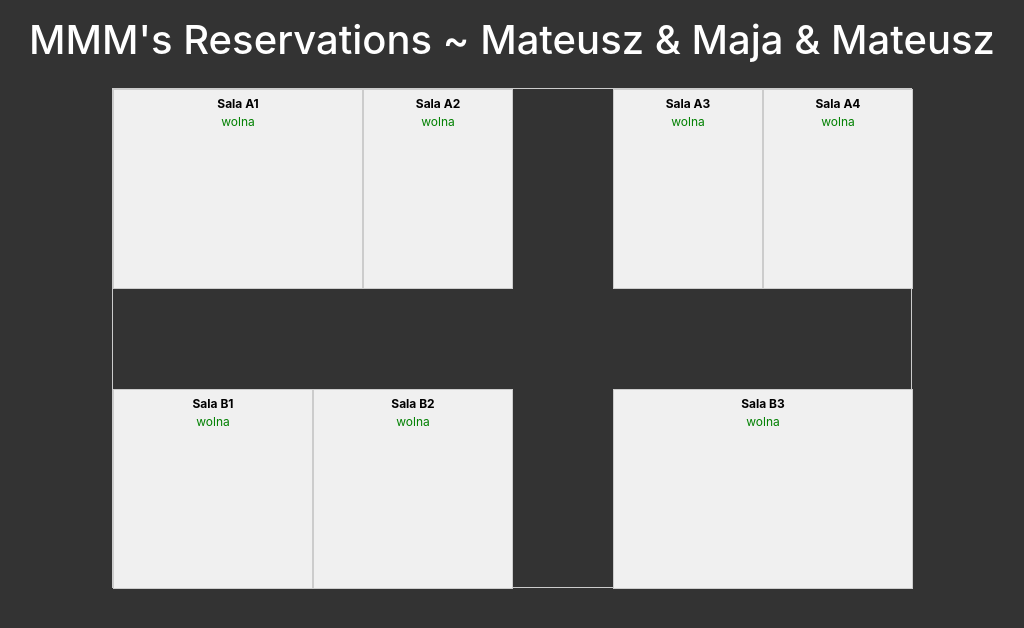
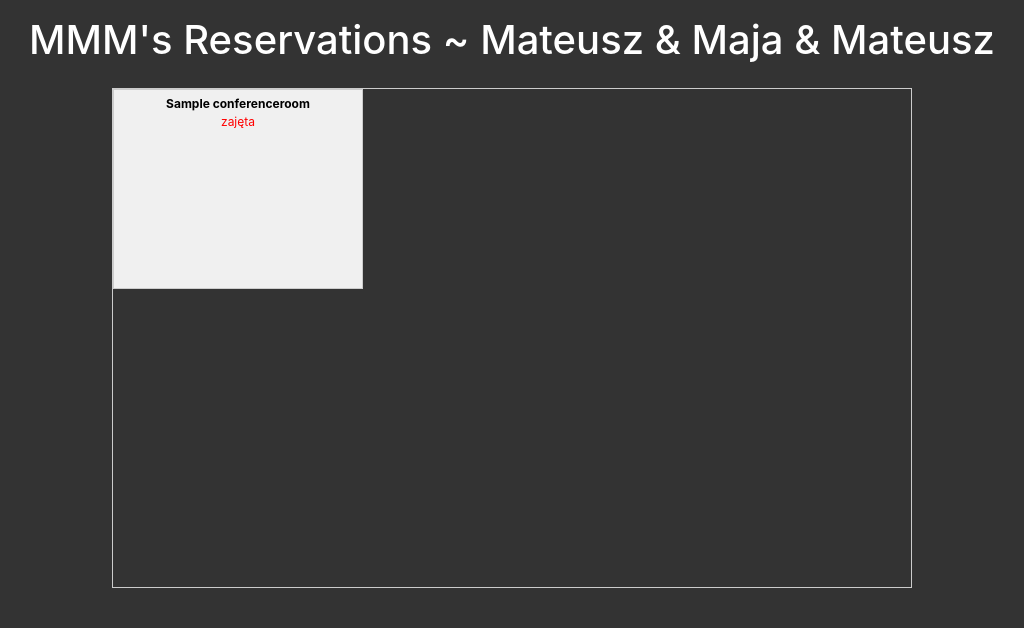
Before and after one commit to matikd13/www-projekt, a Django app: page / in a window 1280 px wide. Shown: the top 628 px of the page, without its empty margins (128-1152 px from the left). Run offline with Django 4.2, Linux system fonts and the light colour scheme; tables that the repository leaves empty hold one stand-in row (values such as "Sample post"); some libraries are stand-ins or nearby versions.

Commit message:
update że mucha nie siada

```diff
--- a/www/conference_rooms/models.py
+++ b/www/conference_rooms/models.py
@@ -5,7 +5,7 @@ from django.utils import timezone
 
 
 class ConferenceRoom(TimeStampedModel):
-    name = models.CharField(max_length=100, default='Name', blank=True)
+    name = models.CharField(max_length=100, default='Name', blank=True, unique=True)
     temperature = models.FloatField(default=0, blank=True)
     humidity = models.FloatField(default=0, blank=True)
     is_occupied = models.BooleanField(default=False, blank=True)
--- a/www/conference_rooms/views.py
+++ b/www/conference_rooms/views.py
@@ -19,9 +19,11 @@ class ReservationViewSet(viewsets.ModelViewSet):
 
 def main_view(request):
     reservations = Reservation.objects.all()
-    grid_range = list(range(48))
     rooms = ConferenceRoom.objects.all()
-    return render(request, 'main.html', {'reservations': reservations, 'grid_range': grid_range, 'rooms': rooms})
+    names = []
+    for room in rooms:
+        names.append(room.name)
+    return render(request, 'main.html', {'reservations': reservations, 'rooms': rooms, 'names': names})
 
 
 def create_reservations(request):
@@ -36,23 +38,24 @@ def create_reservations(request):
 
 
 def room_status(request):
-    rooms = ConferenceRoom.objects.all()
+    rooms = ConferenceRoom.objects.all().order_by('id')
     room_statuses = []
 
-    for room in rooms:
+    for i, room in enumerate(rooms, start=1):
         print(f"Room {room.id} status: {room.status}")  # debug
         room_statuses.append({
-            "room_id": room.id,
+            "room_id_z_bazy": room.id,
+            "room_id": i,
+            "room_name": room.name,
             "status": room.status,
         })
 
     data = json.dumps(room_statuses, indent=4)
-    # return JsonResponse(room_statuses, safe=False)
     return HttpResponse(data, content_type='application/json')
 
 
-def reserve_room(request, room_id):
-    room = get_object_or_404(ConferenceRoom, id=room_id)
+def reserve_room(request, room_name):
+    room = get_object_or_404(ConferenceRoom, name=room_name)
     form = ReservationForm(initial={'conference_room': room})
     form.fields['conference_room'].disabled = True
     if request.method == 'POST':
--- a/www/templates/main.html
+++ b/www/templates/main.html
@@ -43,38 +43,38 @@
             padding: 5px;
         }
 
-        #room5 {
+        #room1 {
             width: 250px;
             height: 200px;
         }
-        #room6 {
+        #room2 {
             left: 250px;
             width: 150px;
             height: 200px;
         }
-        #room7 {
+        #room3 {
             left: 500px;
             width: 150px;
             height: 200px;
         }
-        #room8 {
+        #room4 {
             left: 650px;
             width: 150px;
             height: 200px;
         }
 
-        #room9 {
+        #room5 {
             top: 300px;
             width: 200px;
             height: 200px;
         }
-        #room10 {
+        #room6 {
             top: 300px;
             left: 200px;
             width: 200px;
             height: 200px;
         }
-        #room11 {
+        #room7 {
             top: 300px;
             left: 500px;
             width: 300px;
@@ -92,20 +92,10 @@
         </div>
 
         <div class="floor-plan">
-            <div id="room5" class="room" onclick="location.href='/reserve_room/5';">
-                <b>Sala A1</b> <br><span id="room5-status" class="room-status free">wolna</span></div>
-            <div id="room6" class="room" onclick="location.href='/reserve_room/6';">
-                <b>Sala A2</b> <br><span id="room6-status" class="room-status free">wolna</span></div>
-            <div id="room7" class="room" onclick="location.href='/reserve_room/7';">
-                <b>Sala A3</b> <br><span id="room7-status" class="room-status free">wolna</span></div>
-            <div id="room8" class="room" onclick="location.href='/reserve_room/8';">
-                <b>Sala A4</b> <br><span id="room8-status" class="room-status free">wolna</span></div>
-            <div id="room9" class="room" onclick="location.href='/reserve_room/9';">
-                <b>Sala B1</b> <br><span id="room9-status" class="room-status free">wolna</span></div>
-            <div id="room10" class="room" onclick="location.href='/reserve_room/10';">
-                <b>Sala B2</b> <br><span id="room10-status" class="room-status free">wolna</span></div>
-            <div id="room11" class="room" onclick="location.href='/reserve_room/11';">
-                <b>Sala B3</b> <br><span id="room11-status" class="room-status free">wolna</span></div>
+            {% for name in names %}
+            <div id="room{{ forloop.counter }}" class="room" onclick="location.href='/reserve_room/{{ name }}';">
+                <b>{{ name }}</b> <br><span id="room{{ forloop.counter }}-status" class="room-status free">wolna</span></div>
+            {% endfor %}
         </div>
       </div>
     </div>
--- a/www/urls.py
+++ b/www/urls.py
@@ -27,7 +27,7 @@ urlpatterns = [
     path('', main_view, name='main'),
     path('reservations/', create_reservations, name='create_reservations'),
     path('room_status/', room_status, name='room_status'),
-    path('reserve_room/<int:room_id>/', reserve_room, name='reserve_room'),
+    path('reserve_room/<str:room_name>/', reserve_room, name='reserve_room'),
     path('admin/', admin.site.urls),
     path('', include(router.urls)),
 ]
```
